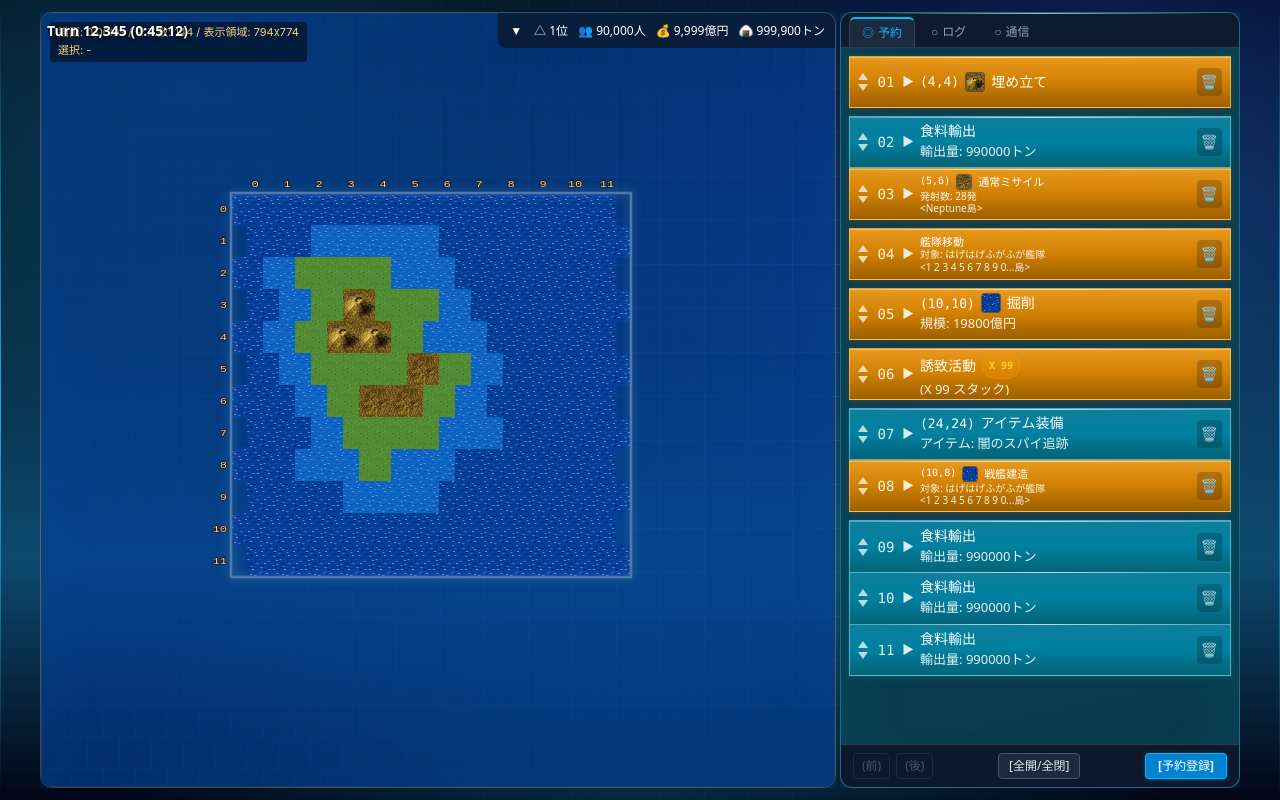
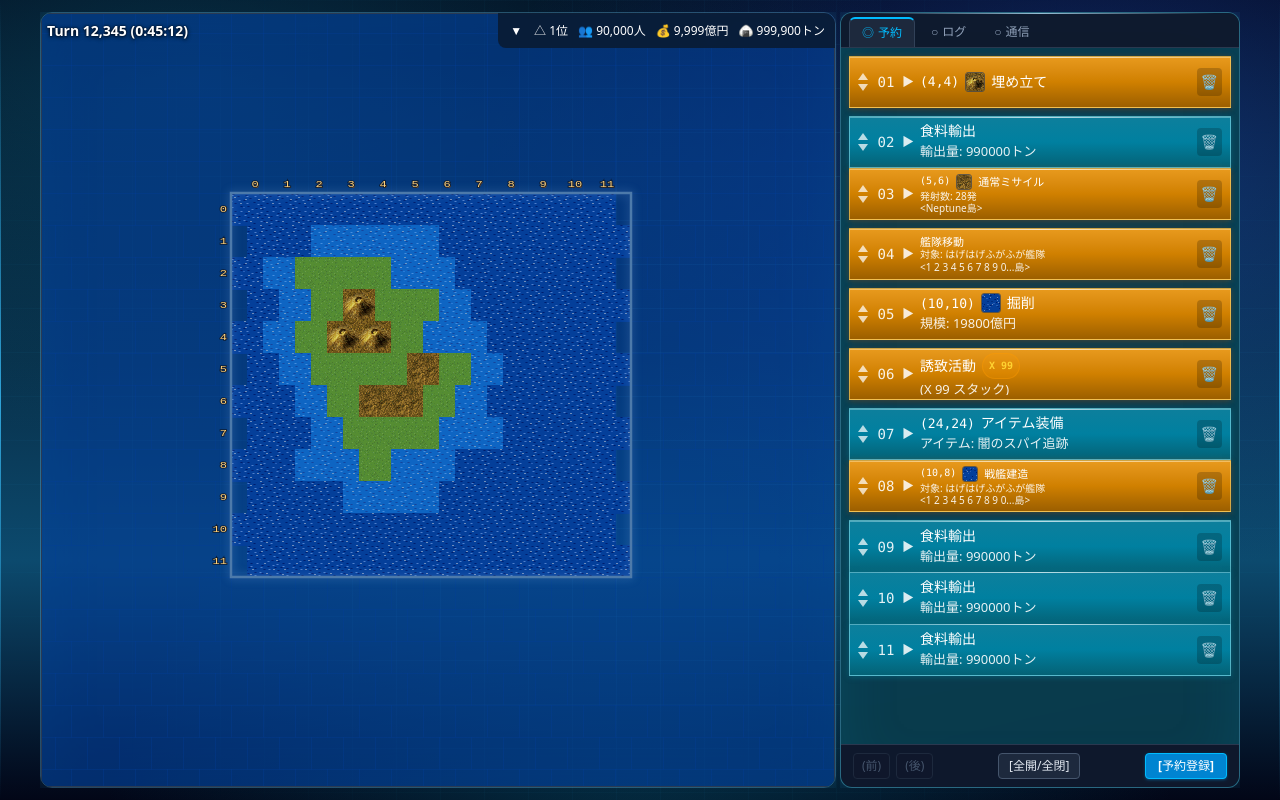
Before and after one commit to REDnjgngim/newHakoniwa, a React (Vite) app in the folder frontend/: page / in a window 1280 px wide. Built offline with nearby package versions, Linux system fonts and the light colour scheme.

Commit message:
feat: HUDを削除

```diff
--- a/frontend/src/components/hex-map/canvas-map.tsx
+++ b/frontend/src/components/hex-map/canvas-map.tsx
@@ -13,7 +13,6 @@ import {
     useWheelZoom,
 } from '../../map';
 import type { HoverState, OnSelectTile, ResolvedMapSettings, ViewState } from '../../map';
-import MapHud from './map-hud';
 
 // ============================================================================
 // マップ本体（地形レイヤーとオーバーレイレイヤーの2枚のcanvas）。
@@ -30,8 +29,6 @@ function CanvasMap({ sector, settings, onSelect }: CanvasMapProps) {
     const canvasRef = useRef<HTMLCanvasElement>(null);
     const overlayCanvasRef = useRef<HTMLCanvasElement>(null);
     const containerRef = useRef<HTMLDivElement>(null);
-    const statsRef = useRef<HTMLDivElement>(null);
-    const selectedHudRef = useRef<HTMLDivElement>(null);
     const sizeRef = useRef<{ width: number; height: number }>({ width: 0, height: 0 });
     const selectedTileRef = useRef<{ x: number; y: number } | null>(null);
     const hoverStateRef = useRef<HoverState>({ x: null, y: null });
@@ -57,13 +54,6 @@ function CanvasMap({ sector, settings, onSelect }: CanvasMapProps) {
         [map_width, map_height, baseTileSize, initialScale]
     );
 
-    // 性能計測テキストを HUD へ書き込む（React の再レンダリングを避けるため textContent を直接更新する）
-    const handleStatsUpdate = useCallback((text: string) => {
-        if (statsRef.current) {
-            statsRef.current.textContent = text;
-        }
-    }, []);
-
     const { renderOverlay, renderAll } = useMapRenderer({
         canvasRef,
         overlayCanvasRef,
@@ -75,7 +65,6 @@ function CanvasMap({ sector, settings, onSelect }: CanvasMapProps) {
         cursorAnimStartRef,
         sector,
         settings,
-        onStatsUpdate: handleStatsUpdate,
     });
 
     const { cursorLoop, handleHoverChange } = useMapAnimations({
@@ -88,7 +77,6 @@ function CanvasMap({ sector, settings, onSelect }: CanvasMapProps) {
 
     const { handleTileConfirm } = useTileSelection({
         selectedTileRef,
-        selectedHudRef,
         cursorAnimStartRef,
         cursorLoop,
         terrain_grid,
@@ -207,7 +195,6 @@ function CanvasMap({ sector, settings, onSelect }: CanvasMapProps) {
                     minHeight: 0,
                 }}
             >
-                <MapHud statsRef={statsRef} selectedHudRef={selectedHudRef} />
                 <canvas ref={canvasRef} style={{ position: 'absolute', top: 0, left: 0 }} />
                 <canvas
                     ref={overlayCanvasRef}
--- a/frontend/src/components/hex-map/map-hud.tsx
+++ /dev/null
@@ -1,24 +0,0 @@
-import type { RefObject } from 'react';
-
-// ============================================================================
-// マップの計測値と選択状態を表示するHUD。
-// 毎フレームの更新は textContent を直接書き換えて行う（Reactの再レンダリングを避けるため）。
-// ============================================================================
-
-export interface MapHudProps {
-    statsRef: RefObject<HTMLDivElement | null>;
-    selectedHudRef: RefObject<HTMLDivElement | null>;
-}
-
-export default function MapHud({ statsRef, selectedHudRef }: MapHudProps) {
-    return (
-        <div className="pointer-events-none absolute top-2 left-2 z-10 flex flex-col gap-1 rounded bg-black/50 px-2 py-1 text-left">
-            <div ref={statsRef} className="text-[11px] leading-tight text-[#ffd27a]">
-                描画: -ms / マス数: 0
-            </div>
-            <div ref={selectedHudRef} className="text-[11px] leading-tight text-[#ffd27a]">
-                選択: -
-            </div>
-        </div>
-    );
-}
--- a/frontend/src/map/hooks/use-map-renderer.ts
+++ b/frontend/src/map/hooks/use-map-renderer.ts
@@ -13,7 +13,6 @@ import { useTerrainImages } from './use-terrain-images';
 // 地形レイヤー描画（render）・オーバーレイ描画（renderOverlay）・両者の一括再描画
 // （renderAll）をまとめて提供するフック。地形画像の読み込み完了時の再描画も
 // このフック内部で完結させ、呼び出し側の renderRef を不要にする。
-// 性能計測テキストは HUD へ直接書き込まず、onStatsUpdate で外部へ通知する。
 // ============================================================================
 
 export interface MapRendererParams {
@@ -27,8 +26,6 @@ export interface MapRendererParams {
     cursorAnimStartRef: RefObject<number>;
     sector: SectorTerrainData;
     settings: ResolvedMapSettings;
-    /** 性能計測結果の通知先（HUD の textContent 更新などに使う） */
-    onStatsUpdate?: (text: string) => void;
 }
 
 export interface MapRendererResult {
@@ -49,7 +46,6 @@ export function useMapRenderer(params: MapRendererParams): MapRendererResult {
         cursorAnimStartRef,
         sector,
         settings,
-        onStatsUpdate,
     } = params;
     const { map_width, map_height, terrain_grid } = sector;
     const { theme, renderOptions, tileSize: baseTileSize, marginTiles } = settings.view;
@@ -79,9 +75,6 @@ export function useMapRenderer(params: MapRendererParams): MapRendererResult {
         const colEnd = Math.ceil((view.offsetX + width) / tileSize) + marginTiles;
         const rowStart = Math.floor(view.offsetY / tileSize) - marginTiles;
         const rowEnd = Math.ceil((view.offsetY + height) / tileSize) + marginTiles;
-
-        let count = 0;
-        const start = performance.now();
 
         // オプションに応じたタイル描画サイズを計算
         const renderSize = calcTileRenderSize(tileSize, renderOptions);
@@ -114,12 +107,8 @@ export function useMapRenderer(params: MapRendererParams): MapRendererResult {
                     ctx.strokeStyle = theme.fallbackBorder;
                     ctx.strokeRect(drawX, drawY, renderSize, renderSize);
                 }
-                count++;
             }
         }
-
-        const elapsed = performance.now() - start;
-        onStatsUpdate?.(`描画: ${elapsed.toFixed(2)}ms / マス数: ${count} / 表示領域: ${width}x${height}`);
     }, [
         canvasRef,
         sizeRef,
@@ -133,7 +122,6 @@ export function useMapRenderer(params: MapRendererParams): MapRendererResult {
         theme,
         settings.images,
         images,
-        onStatsUpdate,
     ]);
 
     // オーバーレイの再描画。ホバーガイドライン・選択カーソル・座標ラベルを描く
--- a/frontend/src/map/hooks/use-tile-selection.ts
+++ b/frontend/src/map/hooks/use-tile-selection.ts
@@ -3,13 +3,12 @@ import type { SectorTerrainData } from '../../types/terrain';
 import type { AnimationLoopController, OnSelectTile, TileCoord } from '../types';
 
 // ============================================================================
-// タイル選択の確定処理を提供するフック。HUD 更新・onSelect 通知・
+// タイル選択の確定処理を提供するフック。onSelect 通知・
 // カーソル演出（パルス）の開始をまとめて行う。
 // ============================================================================
 
 export interface TileSelectionParams {
     selectedTileRef: RefObject<TileCoord | null>;
-    selectedHudRef: RefObject<HTMLDivElement | null>;
     cursorAnimStartRef: RefObject<number>;
     cursorLoop: AnimationLoopController;
     terrain_grid: SectorTerrainData['terrain_grid'];
@@ -21,23 +20,20 @@ export interface TileSelectionResult {
 }
 
 export function useTileSelection(params: TileSelectionParams): TileSelectionResult {
-    const { selectedTileRef, selectedHudRef, cursorAnimStartRef, cursorLoop, terrain_grid, onSelect } = params;
+    const { selectedTileRef, cursorAnimStartRef, cursorLoop, terrain_grid, onSelect } = params;
 
     const handleTileConfirm = useCallback(
         (tile: TileCoord) => {
             selectedTileRef.current = tile;
-            if (selectedHudRef.current) {
-                selectedHudRef.current.textContent = `選択: (x=${tile.x}, y=${tile.y})`;
-            }
 
-            // セルが取得できない場合は通知せずHUDのみ更新する
+            // セルが取得できない場合は通知しない
             const cell = terrain_grid[tile.y]?.[tile.x];
             if (cell) onSelect?.({ coord: tile, cell });
 
             cursorAnimStartRef.current = performance.now();
             cursorLoop.start();
         },
-        [selectedTileRef, selectedHudRef, cursorAnimStartRef, cursorLoop, terrain_grid, onSelect]
+        [selectedTileRef, cursorAnimStartRef, cursorLoop, terrain_grid, onSelect]
     );
 
     return { handleTileConfirm };
```
